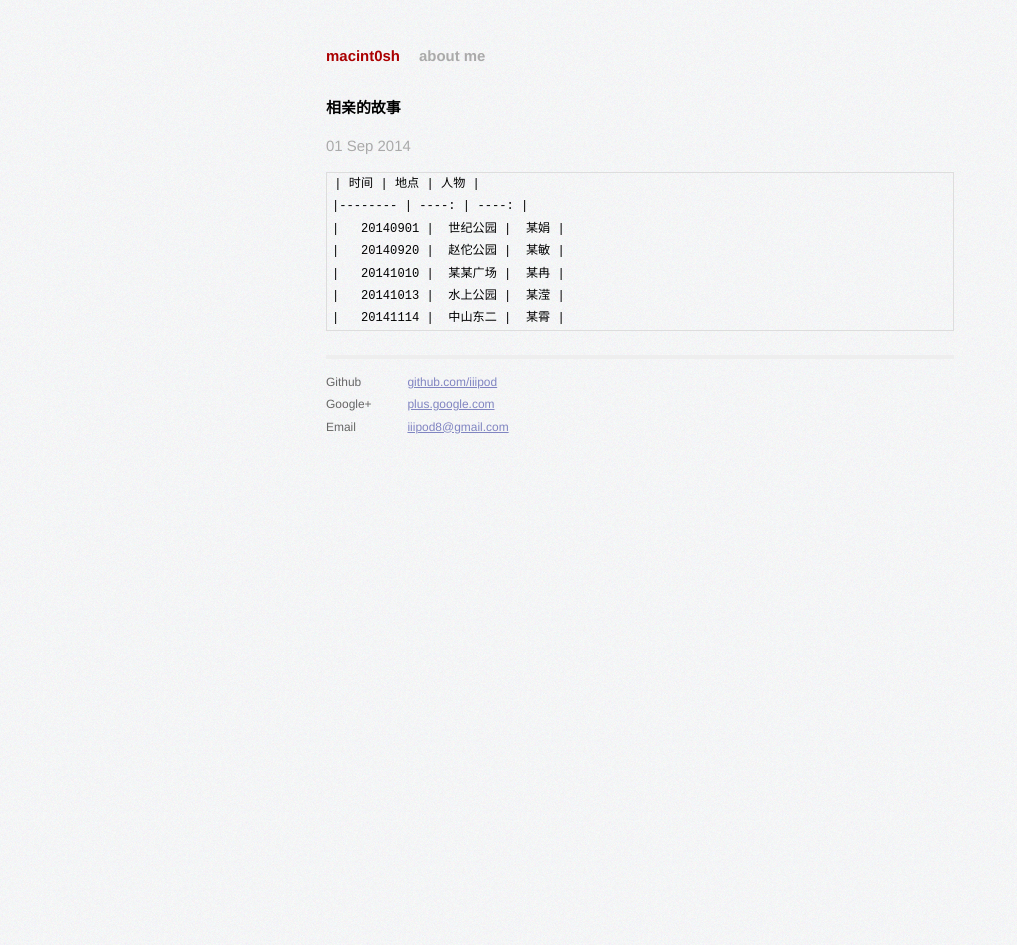
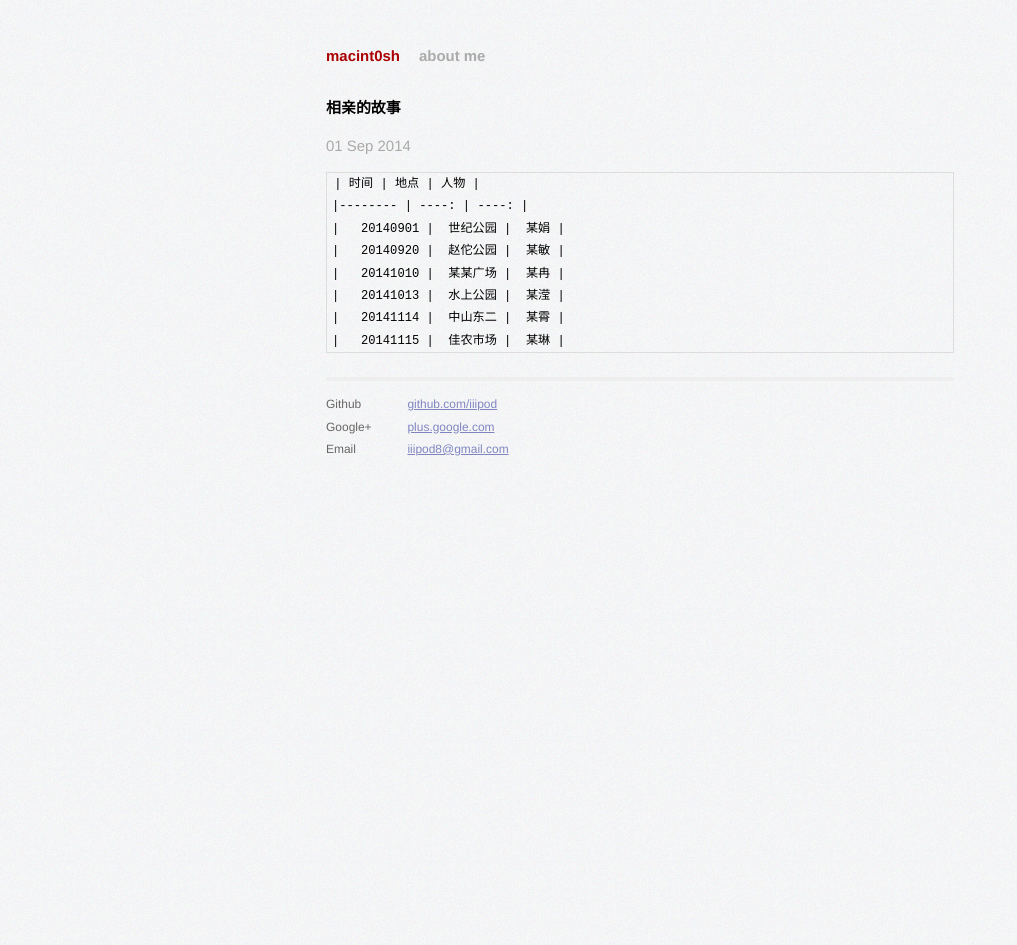
Before and after one commit to iiipod/iiipod.github.com, a Jekyll site: the page built from _posts/2014-09-01-相亲的故事.markdown, in a window 1280 px wide. Shown: the whole page, without its empty margins (0-1017 px from the left). Built offline with Jekyll 4.4.1, drawn with Linux system fonts in a browser that asks for light colours; Markdown is read by kramdown in place of the engine named in the settings.

Commit message:
2014年 11月 16日 星期日 15:59:23 CST

```diff
--- a/_posts/2014-09-01-相亲的故事.markdown
+++ b/_posts/2014-09-01-相亲的故事.markdown
@@ -12,3 +12,4 @@ author:
     |   20141010 |  某某广场 |  某冉 |
     |   20141013 |  水上公园 |  某滢 |
     |   20141114 |  中山东二 |  某霄 |
+    |   20141115 |  佳农市场 |  某琳 |
```
